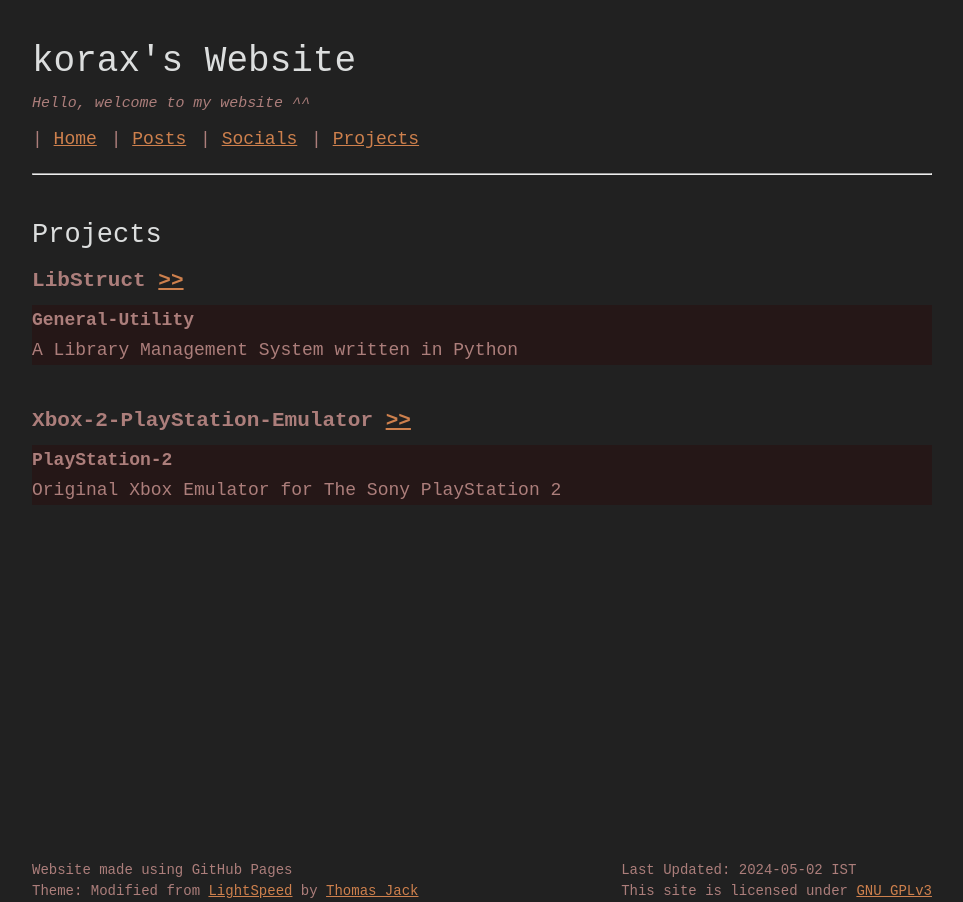
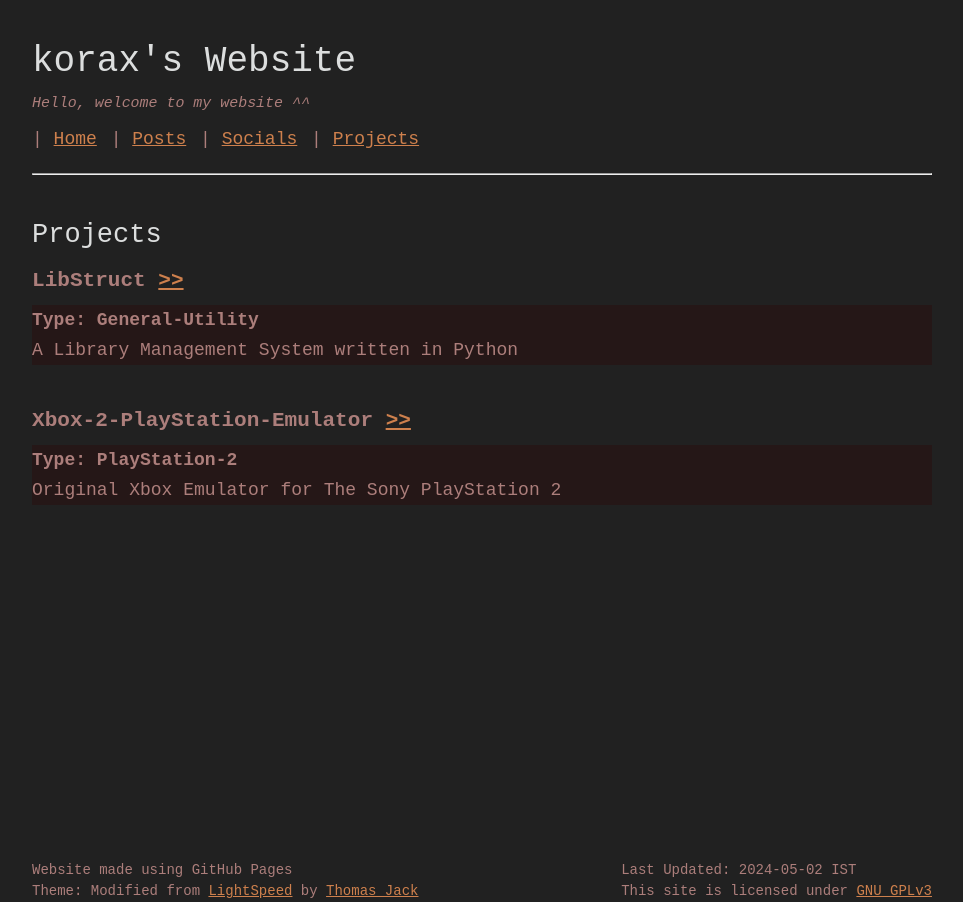
Before and after one commit to koraxial/koraxial.github.io, a Jekyll site: the page built from projects/index.html, in a window 1280 px wide. Shown: the whole page, without its empty margins (158-1121 px from the left). Built offline with Jekyll 4.4.1, drawn with Linux system fonts in a browser that asks for light colours.

Commit message:
Update index.html

```diff
--- a/projects/index.html
+++ b/projects/index.html
@@ -7,7 +7,7 @@ title: Projects
 {% for item in site.data.projects %}
      <h3><span class="project-item">{{ item.name }} <a href="{{ item.link }}" target="_blank">&gt;&gt;</a></span></h3>
      <div class="project">
-     <h4><p>{{ item.target }}</p></h4>
+     <h4><p>Type: {{ item.target }}</p></h4>
      <p>{{ item.description }}</p>
      </div>
      <br>
```
